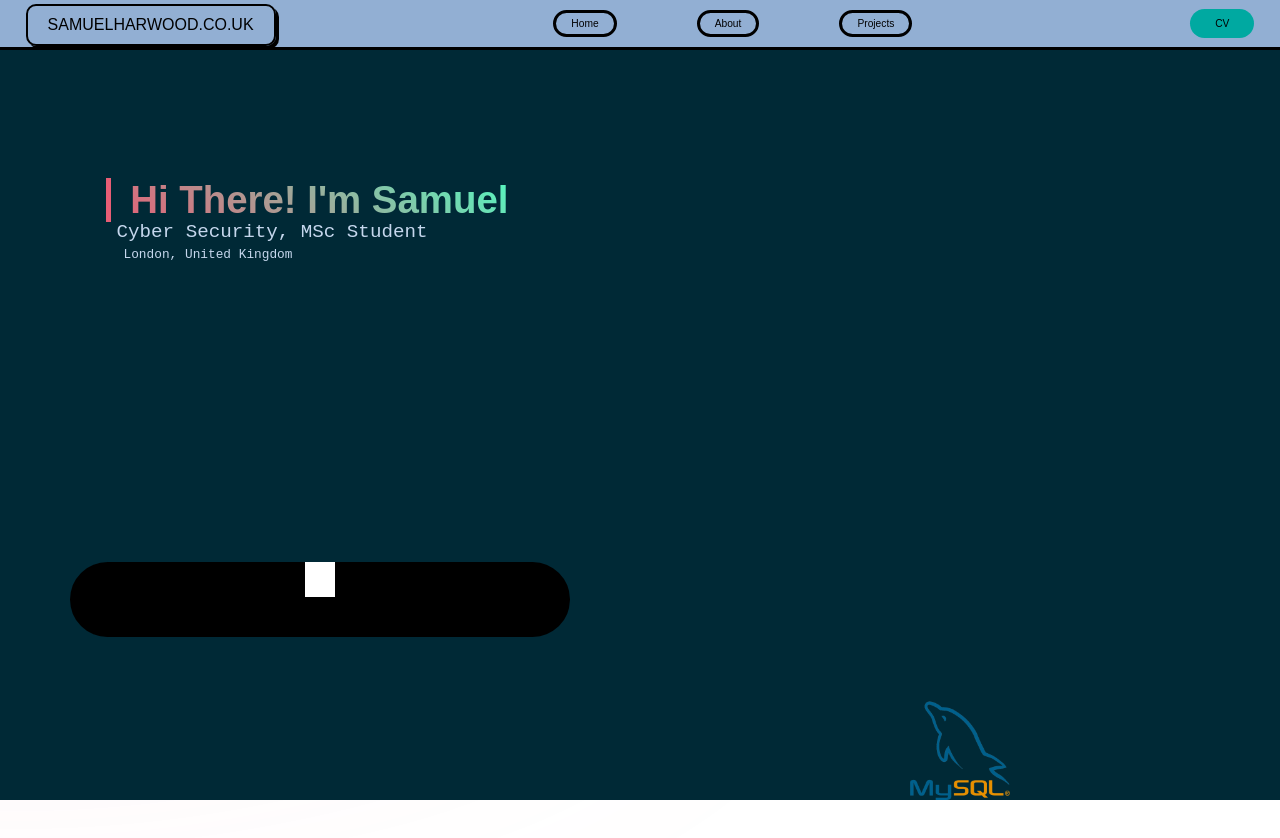
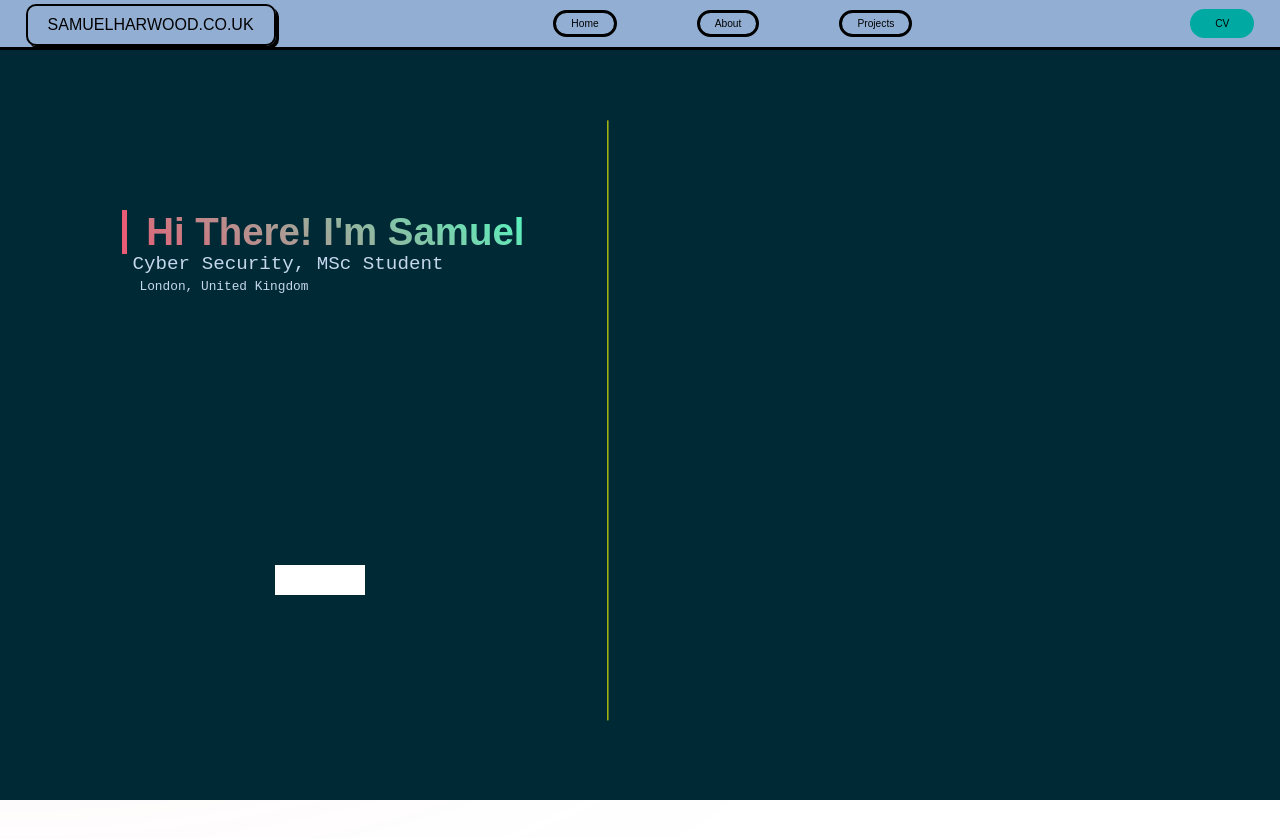
Before and after one commit to Samuel-Harwood/samuelharwood.co.uk, a plain HTML site: page index.html in a window 1280 px wide. Shown: the top 838 px of the page. Drawn offline with Linux system fonts and the light colour scheme.

Commit message:
Added break line
Few changes to text alignment

```diff
--- a/index.html
+++ b/index.html
@@ -46,7 +46,7 @@
 
         </div>
         <div class="box-container two">
-          <img id="gravityImg" src="images/mySQL.png" alt="Falling Image">
+          <div class = "break-line"></div>
 
         </div>
 
--- a/styles.css
+++ b/styles.css
@@ -89,23 +89,48 @@ section.pages {
 
 }
 
+
 pre {
     position: absolute;
     font-size: clamp(1vw, 1.5vw, 3vw);
     color: #C5D7ED;
     white-space: nowrap;
     padding: 0;
-    margin-top: 5vw;
+    margin-top: 10vw;
 
-    margin-right: 7.5vw;
+    margin-right: 5vw;
 }
 
 pre.home {
     font-size: clamp(.5vw, 1vw, 3vw);
-    margin-top: 8.5vw;
-    margin-right: 17.5vw;
+    margin-top: 13.5vw;
+    margin-right: 15vw;
 
 }
+
+blockquote {
+    position: absolute;
+    border-left: 5px solid;
+    border-color: #E85D75;
+    padding: 0rem 2vw 0rem 1.5vw;
+    -webkit-background-clip: text;
+    -webkit-text-fill-color: transparent;
+    background-image: linear-gradient(
+      35deg,
+      #E85D75,
+      hsl(160, 100%, 65%)
+    );
+    margin-top: 5vw;
+    margin-left: 2.5vw;
+
+}
+
+h1 {
+    font-size: clamp(2vw, 3vw, 6vw);
+    text-wrap: nowrap;
+
+}
+
 
 header{
     width: 100vw;
@@ -194,33 +219,10 @@ button:hover{
 }
 
 
-blockquote {
-    position: absolute;
-    border-left: 5px solid;
-    border-color: #E85D75;
-    padding: 0rem 2vw 0rem 1.5vw;
-    -webkit-background-clip: text;
-    -webkit-text-fill-color: transparent;
-    background-image: linear-gradient(
-      35deg,
-      #E85D75,
-      hsl(160, 100%, 65%)
-    );
-}
 
-h1 {
-    font-size: clamp(2vw, 3vw, 6vw);
-    text-wrap: nowrap;
-}
 
 .icons {
-    display: flex;
-    flex-direction: row;
-    height: 500px;
-    width: 75px;
-    background-color: black;
-    list-style-type:none;
-    border-radius: 50px;
+
 }
 
 
@@ -228,7 +230,7 @@ h1 {
     width: 30px;
     height: 30px;
     margin: auto;
-    align-items: flex-start;
+    list-style: none;
     background-color: #ffffff;
 }
 
@@ -307,10 +309,14 @@ display: flex;
 
 }
 
-#gravityImg {
+
+.break-line{
     position: absolute;
-    top: 50%;       /* Center vertically within container */
-    left: 0;        /* Start at the left of the container */
-    transform: translateY(-50%) rotate(90deg);
-    width: 100px;   /* Adjust size as needed */
+    height: 75vh;
+    width: 0.1vw;
+    background-color: yellow;
+    transform: rotate(90deg);
+    margin-right: 5vh;
+    margin-bottom: 55vw;
+
 }
```
